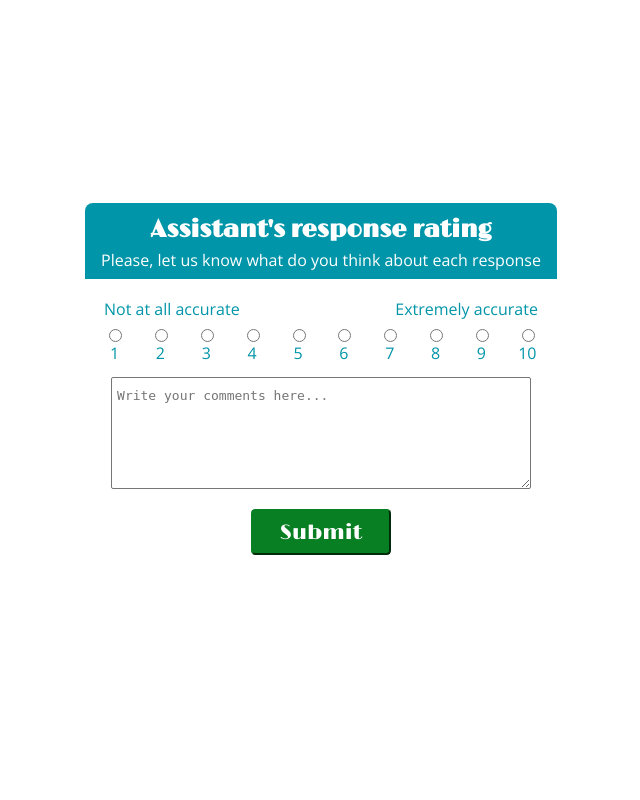
After one commit to MouadMaaziz/virtual_Attorney_openai, a Python web app: template templates/feedback_form.html in a window 1280 px wide. The commit adds this page. Shown: the whole page, without its empty margins (319-959 px from the left). Run offline with Jinja, Linux system fonts and the light colour scheme; the template is opened without the code that fills it, so the values that code supplies are empty.

Commit message:
adding feedback survey from lawyers

```diff
--- /dev/null
+++ b/static/css/feedback.css
@@ -0,0 +1,125 @@
+@import url('https://fonts.googleapis.com/css?family=Open+Sans');
+@import url('https://fonts.googleapis.com/css?family=Limelight');
+* {
+  box-sizing: border-box;
+}
+
+body {
+  display: flex;
+  align-items: center;
+  background-color: #ffffff;
+/*   color: #244752; */
+  color: #0095a8;
+  font-family: 'Open Sans', sans-serif;
+  justify-content: center;
+  margin: 0px;
+  padding: 0px;
+}
+
+div.container {
+  background-color: #fff;
+  border-radius: .5em;
+  overflow: hidden;
+}
+
+.header {
+  text-align: center;
+  background-color: #0095a8;
+  color: white;
+  padding: 0.5em 1em 0.5em 1em;
+  font-size: 1em;
+}
+
+h1 {
+  margin-top: 0.3em;
+  margin-bottom: 0.3em;
+  font-weight: bold;
+  font-family: 'Limelight', cursive;
+  font-size: 1.5em;
+  line-height: 1em;
+}
+
+p {
+  margin: 0;
+}
+
+form {
+  padding: 1em;
+  display: flex;
+  flex-direction: column;
+}
+
+
+button{
+  padding: 0.4em 1.3em 0.4em 1.3em;
+  font-size: 1.3em;
+  color: white;
+  background-color: #087f23;
+  border-color: #087f23;
+  border-radius: .2em;
+  margin: 0 auto;
+  display: block;
+}
+
+label, button, p.label {
+  font-family: 'Limelight', cursive;
+}
+
+
+
+input, textarea, select {
+  font-size: 1em;
+  padding: 10px 5px 10px;
+  border-radius: 2px;
+}
+
+input[type="text"], input[type="email"] {
+  flex: 0 1 250px;
+}
+
+input[type="number"] {
+  flex: 0 0 6em;
+}
+
+label.wide {
+  flex: 1 1 140px;
+}
+
+
+input[type="checkbox"] + label, div.radio-control label {
+  font-family: 'Open Sans', sans-serif;
+}
+
+input[type="checkbox"] {
+  margin-right: 10px;
+}
+
+.row {
+  display: flex;
+  align-items: center;
+  padding: 10px;
+}
+
+.small-row {
+  display: flex;
+  align-items: center;
+  padding: 3px;
+}
+
+div.radio-control {
+  display: flex;
+  flex-direction: column;
+  align-items: center;
+}
+
+.m-t-20 {
+  margin-top: 20px;
+}
+
+.justify-sb {
+  justify-content: space-between;
+}
+
+textarea {
+  width: 100%;
+}
--- a/static/styles.css
+++ b/static/styles.css
@@ -77,6 +77,11 @@ body {
 #DONE{
     font-weight: bolder;
     color: red
+}
+
+iframe{
+    height: 100%;
+    width: 100%;
 }
 
 .optional{
--- /dev/null
+++ b/templates/feedback_form.html
@@ -0,0 +1,69 @@
+<link rel="stylesheet" type="text/css" href="{{ url_for('static', filename='css/feedback.css') }}">
+<div class="container">
+    <div class="header">
+      <h1 id="title">Assistant's response rating</h1>
+    <p id="description">Please, let us know what do you think about each response</p>
+    </div>
+
+    <form id="survey-form" action="/feedback" method="post">
+
+      <div class="small-row justify-sb">
+        <p>Not at all accurate</p>
+        <p>Extremely accurate</p>
+      </div>
+
+      <div class="small-row justify-sb">
+        <div class="radio-control">
+          <input type="radio" id="recommend-1" name="recommend" value=1>
+          <label for="recommend-1">1</label>
+        </div>
+        <div class="radio-control">
+          <input type="radio" id="recommend-2" name="recommend" value=2>
+          <label for="recommend-2">2</label>
+        </div>
+        <div class="radio-control">
+          <input type="radio" id="recommend-3" name="recommend" value=3>
+          <label for="recommend-3">3</label>
+        </div>
+        <div class="radio-control">
+          <input type="radio" id="recommend-4" name="recommend" value=4>
+          <label for="recommend-4">4</label>
+        </div>
+        <div class="radio-control">
+          <input type="radio" id="recommend-5" name="recommend" value=5>
+          <label for="recommend-5">5</label>
+        </div>
+        <div class="radio-control">
+          <input type="radio" id="recommend-6" name="recommend" value=6>
+          <label for="recommend-6">6</label>
+        </div>
+        <div class="radio-control">
+          <input type="radio" id="recommend-7" name="recommend" value=7>
+          <label for="recommend-7">7</label>
+        </div>
+        <div class="radio-control">
+          <input type="radio" id="recommend-8" name="recommend" value=8>
+          <label for="recommend-8">8</label>
+        </div>
+        <div class="radio-control">
+          <input type="radio" id="recommend-9" name="recommend" value=9>
+          <label for="recommend-9">9</label>
+        </div>
+        <div class="radio-control">
+          <input type="radio" id="recommend-10" name="recommend" value=10>
+          <label for="recommend-10">10</label>
+        </div>
+      </div>
+
+      <div class="row">
+        <textarea rows="6" id="comments" name="comments" placeholder="Write your comments here..."></textarea>
+      </div>
+
+
+      <div class="row">
+        <button id="submit" type="submit">Submit</button>
+      </div>
+
+
+    </form>
+  </div>
```
Also changed, not shown: app.py (+24 -1 lines), templates/index.html (+7 -3 lines), 1 other file.
